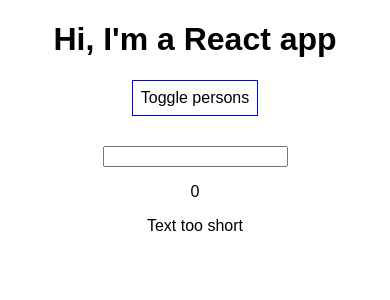
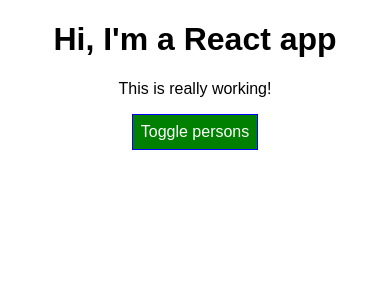
Before and after one commit to Flackus/react-complete-guide, a React (Create React App) app: page / in a window 390 px wide. Shown: the top 300 px of the page. Built offline with nearby package versions, Linux system fonts and the light colour scheme; the HTML template or start-up script is replaced by a standard one.

Commit message:
69. Using Radium for Media Queries

```diff
--- a/package.json
+++ b/package.json
@@ -3,9 +3,11 @@
   "version": "0.1.0",
   "private": true,
   "dependencies": {
+    "radium": "^0.26.0",
     "react": "^16.13.1",
     "react-dom": "^16.13.1",
-    "react-scripts": "0.9.x"
+    "react-scripts": "0.9.x",
+    "styled-components": "^5.1.1"
   },
   "devDependencies": {},
   "scripts": {
--- a/src/App.css
+++ b/src/App.css
@@ -5,3 +5,11 @@
 .App .form {
     margin-top: 30px;
 }
+
+.red {
+    color: red;
+}
+
+.bold {
+    font-weight: bold;
+}
--- a/src/App.js
+++ b/src/App.js
@@ -1,8 +1,7 @@
 import React, { Component } from 'react';
+import Radium, { StyleRoot } from 'radium';
 import './App.css';
 import Person from './Person/Person';
-import Validation from './Validation/Validation';
-import Char from './Char/Char';
 
 class App extends Component {
     state = {
@@ -52,26 +51,27 @@
         this.setState({showPersons: !doesShow});
     }
 
-    inputChangeHandler = (event) => {
-        this.setState({userInput: event.target.value});
-    }
-
-    removeCharHandler = (_, index) => {
-        const value = this.state.userInput;
-        this.setState({userInput: value.substring(0, index) + value.substring(index + 1)});
-    }
-
     render() {
         const style = {
-            backgroundColor: 'white',
+            backgroundColor: 'green',
+            color: 'white',
             font: 'inherit',
             border: '1px solid blue',
-            padding: '8px'
+            padding: '8px',
+            ':hover': {
+                backgroundColor: 'lightgreen',
+                color: 'black'
+            }
         };
 
         let persons = null;
 
         if (this.state.showPersons) {
+            style.backgroundColor = 'red';
+            style[':hover'] = {
+                backgroundColor: 'salmon',
+                color: 'black'
+            };
             persons = (
                 <div>
                     {this.state.persons.map((person, index) => {
@@ -86,32 +86,26 @@
             );
         }
 
+        const classes = [];
+        const personsLength = this.state.persons.length;
+        if (personsLength <= 2) {
+            classes.push('red');
+        }
+        if (personsLength <= 1) {
+            classes.push('bold');
+        }
+
         return (
-            <div className='App'>
-                <h1>Hi, I'm a React app</h1>
-                <button style={style} onClick={this.togglePersonsHandler}>Toggle persons</button>
-                {persons}
-                <div className='form'>
-                    <input
-                        type="text"
-                        value={this.state.userInput}
-                        onChange={this.inputChangeHandler} />
-                    <p>{this.state.userInput.length}</p>
-                    <Validation
-                        length={this.state.userInput.length} />
-                    <div>
-                        {this.state.userInput.split('').map((char, index) => {
-                            return <Char
-                                click={(event) => this.removeCharHandler(event, index)}
-                                key={index}>
-                                {char}
-                            </Char>;
-                        })}
-                    </div>
+            <StyleRoot>
+                <div className='App'>
+                    <h1>Hi, I'm a React app</h1>
+                    <p className={classes.join(' ')}>This is really working!</p>
+                    <button style={style} onClick={this.togglePersonsHandler}>Toggle persons</button>
+                    {persons}
                 </div>
-            </div>
+            </StyleRoot>
         );
     }
 }
 
-export default App;
+export default Radium(App);
--- a/src/Person/Person.js
+++ b/src/Person/Person.js
@@ -1,9 +1,16 @@
 import React from 'react';
+import Radium from 'radium';
+
 import './Person.css';
 
 const person = (props) => {
+    const style = {
+        '@media (min-width: 500px)': {
+            width: '450px'
+        }
+    };
     return (
-        <div className="Person">
+        <div className="Person" style={style}>
             <p onClick={props.click}>I'm {props.name} and I'm {props.age} years old!</p>
             <p>{props.children}</p>
             <input type="text" onChange={props.changed} value={props.name} />
@@ -11,4 +18,4 @@
     );
 };
 
-export default person;
+export default Radium(person);
```
Also changed, not shown: 1 other file (tests, documents, lock files or other folders).
